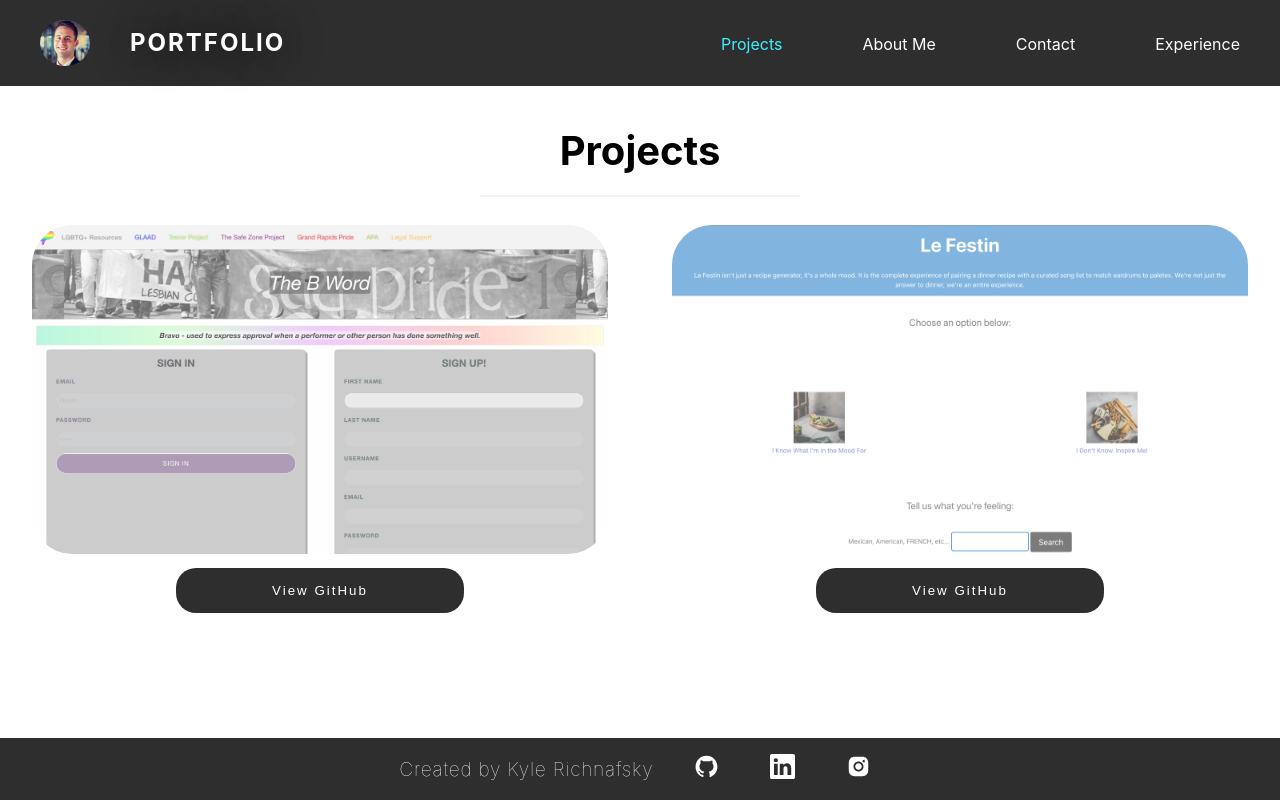
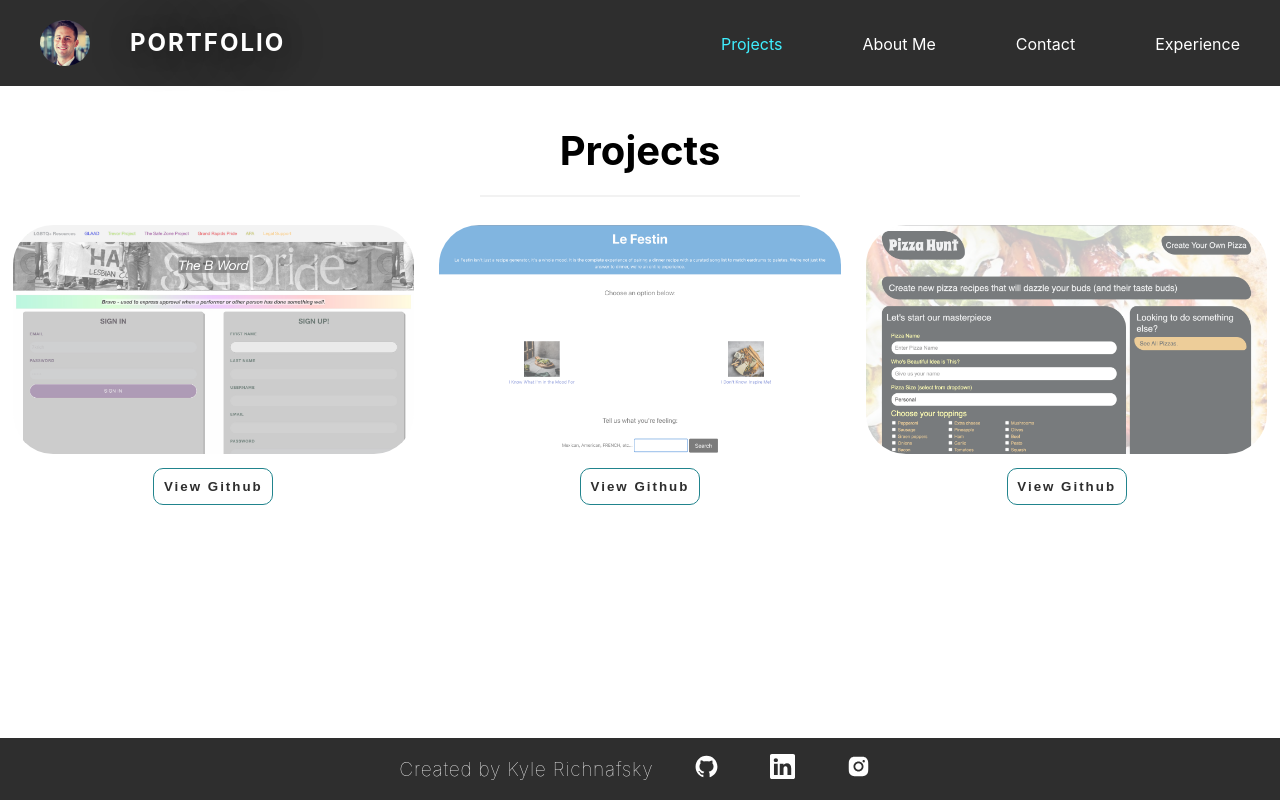
Before and after one commit to 7krich/portfolio, a React (Create React App) app: page / in a window 1280 px wide. Built offline with nearby package versions, Linux system fonts and the light colour scheme.

Commit message:
upaded gallery buttons

```diff
--- a/src/components/Contact/index.js
+++ b/src/components/Contact/index.js
@@ -71,7 +71,7 @@ function ContactForm(props) {
                             <p className="error-text">{errorMessage}</p>
                         </div>
                     )}
-                    <button type="submit">SUBMIT</button>
+                    <button className="form-button" type="submit">SUBMIT</button>
                 </div>
             </form>
         </section>
--- a/src/components/Gallery/index.js
+++ b/src/components/Gallery/index.js
@@ -2,9 +2,15 @@ import React from 'react'
 
 function Gallery () {
 
+    const openInNewTab = url => {
+        window.open(url, '_blank', 'noopener,noreferrer');
+      };
+
     return (
         <container className="flex">
         <div className="img-container">
+
+            {/* proj 1 */}
             <div className="single-photo">
                 <a className="link" href="https://limitless-journey-42984.herokuapp.com/" target="_blank" rel="noreferrer">
                     <img
@@ -14,9 +20,12 @@ function Gallery () {
                         key= "The B word"
                     />
                     </a>
-                    <button className="gh-buttons" a href="https://github.com/7krich/proj2">View GitHub</button>
+                    <button className="gh-buttons" onClick={() => openInNewTab('https://github.com/7krich/proj2')}>
+                View Github
+                </button>
             </div>
 
+            {/* proj 2 */}
             <div className="single-photo">
             <a className="link" href="https://7krich.github.io/project01/" target="_blank" rel="noreferrer">
                 <img
@@ -26,8 +35,26 @@ function Gallery () {
                     key= "Le Festin"
                 />
                 </a>
-                <button className="gh-buttons" a href="https://github.com/7krich/project01">View GitHub</button>
+                <button className="gh-buttons" onClick={() => openInNewTab('https://github.com/7krich/project01')}>
+                View Github
+                </button>
             </div>
+
+            {/* proj 3 */}
+            <div className="single-photo">
+            <a className="link" href="https://fathomless-cliffs-19323.herokuapp.com/" target="_blank" rel="noreferrer">
+                <img
+                    src={require(`../../assets/images/pizzaHunt.jpg`)}
+                    className="gallery-pics"
+                    alt= "Le Festin"
+                    key= "Le Festin"
+                />
+                </a>
+                <button className="gh-buttons" onClick={() => openInNewTab('https://github.com/7krich/pizza-hunt')}>
+                View Github
+                </button>
+            </div>
+
         </div>
     </container>
 
--- a/src/index.css
+++ b/src/index.css
@@ -253,6 +253,24 @@ h1 {
 
 .gh-buttons {
   margin-top: 10px;
+  margin-left: 35%;
+  width: 30%;
+  border-radius: 10px;
+  border: none;
+  background-color: white;
+  color: var(--secondary);
+  padding-top: 10px;
+  padding-bottom: 10px;
+  letter-spacing: 2px;
+  font-weight: bolder;
+  border: 1px solid rgb(33, 132, 141);
+}
+
+.gh-buttons:hover {
+  background-color: rgb(33, 132, 141);
+  -webkit-transition: .5s ease all;
+  border: 1px solid rgb(33, 132, 141);
+  color: white;
 }
 
 .gallery-pics:after {
@@ -305,7 +323,7 @@ h1 {
   -webkit-transition: .5s ease all;
 }
 
-button {
+.form-button {
   margin-left: 25%;
   width: 50%;
   border-radius: 20px;
@@ -318,7 +336,7 @@ button {
   font-weight: lighter;
 }
 
-button:hover {
+.form-button:hover {
   background-image: linear-gradient(rgb(226, 226, 226), var(--tertiary));
   -webkit-transition: .5s ease all;
   color: var(--secondary);
```
Also changed, not shown: src/assets/images/pizzaHunt.jpg (added).
